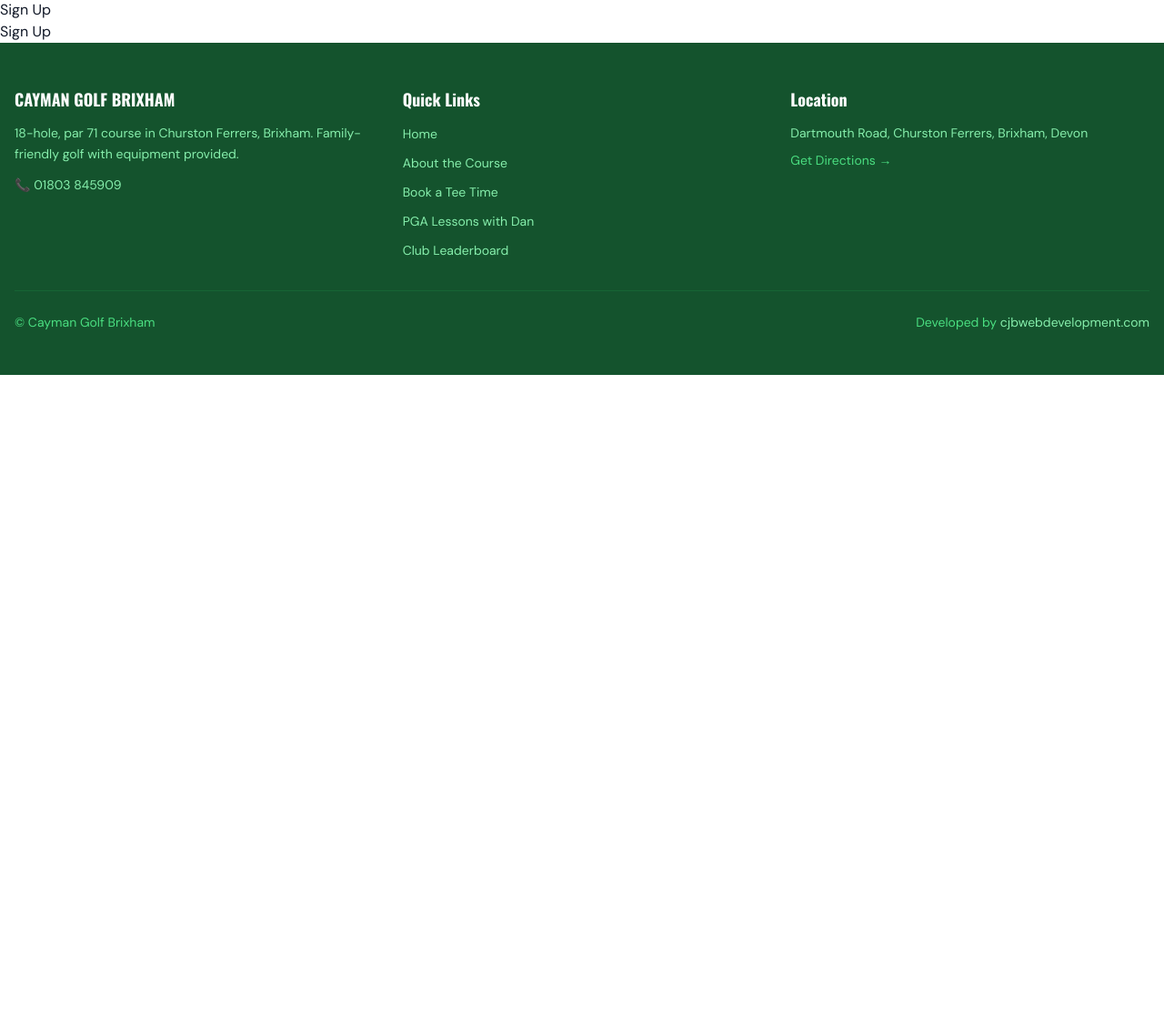
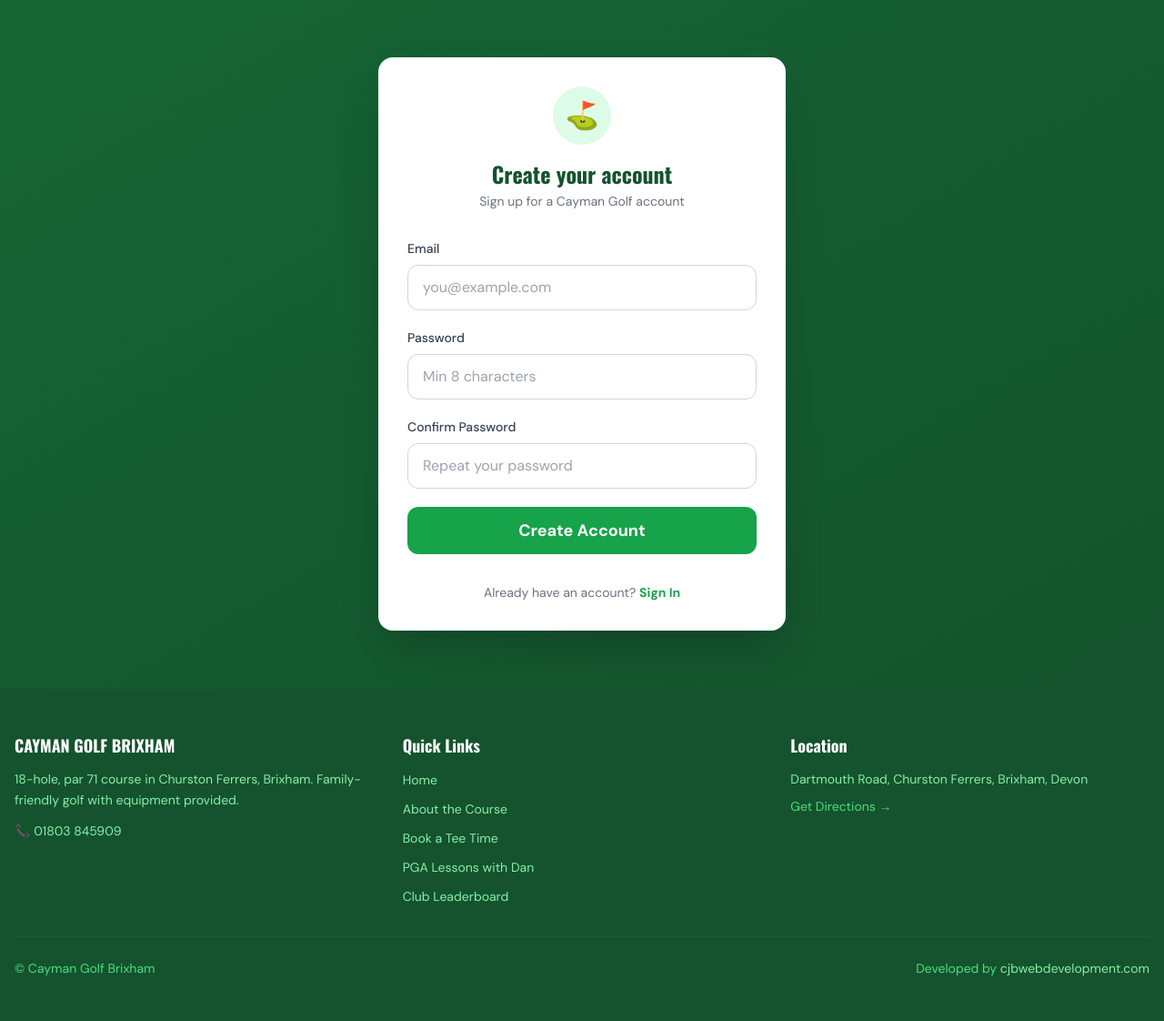
Before and after one commit to Cjbwebdev/caymengolf, a Django app: page /golfers/signup/ in a window 1280 px wide. Shown: the part 65-1187 px from the top of the page at 91% size. Before the commit the page ends 477 px from the top, so only its background shows below. Run offline with Django 5.2, Linux system fonts and the light colour scheme; some libraries are stand-ins or nearby versions.

Commit message:
fixed the look of the signup page and style so it matches the rest of the site

```diff
--- a/templates/registration/signup.html
+++ b/templates/registration/signup.html
@@ -1,14 +1,96 @@
 {% extends "base.html" %}
 {% load static %}
 
+{% block title %}Sign Up - Cayman Golf{% endblock %}
 
 {% block content %}
-<div class="container">
-    <h2>Sign Up</h2>
-    <form method="post">
+<section class="min-h-[80vh] flex items-center justify-center bg-gradient-to-br from-golf-800 to-golf-900 py-16">
+  <div class="max-w-md w-full mx-4">
+    <div class="bg-white rounded-2xl shadow-2xl p-8">
+      <div class="text-center mb-8">
+        <div class="w-16 h-16 bg-golf-100 rounded-full flex items-center justify-center mx-auto mb-4">
+          <span class="text-3xl">⛳</span>
+        </div>
+        <h1 class="font-display text-2xl font-bold text-golf-900">Create your account</h1>
+        <p class="text-gray-500 text-sm mt-1">Sign up for a Cayman Golf account</p>
+      </div>
+
+      {% if form.errors %}
+      <div class="bg-red-50 border border-red-200 text-red-700 px-4 py-3 rounded-lg mb-6 text-sm">
+        {% for field in form %}
+          {% for error in field.errors %}
+            <p>{{ error }}</p>
+          {% endfor %}
+        {% endfor %}
+        {% if form.non_field_errors %}
+          <p>{{ form.non_field_errors.0|default:"Please correct the errors below." }}</p>
+        {% endif %}
+      </div>
+      {% endif %}
+
+      <form method="post" class="space-y-5" novalidate>
         {% csrf_token %}
-        {{ form.as_p }}
-        <button type="submit" class="btn btn-primary">Sign Up</button>
-    </form>
-</div>
+
+        {# Email field (explicit) #}
+        <div>
+          <label class="block text-sm font-medium text-gray-700 mb-2" for="id_email">Email</label>
+          {% if form.email %}
+            {{ form.email.as_widget(attrs={
+              "class":"w-full px-4 py-3 border border-gray-300 rounded-xl focus:ring-2 focus:ring-golf-500 focus:border-golf-500 outline-none transition",
+              "placeholder":"you@example.com",
+              "id":"id_email"
+            }) }}
+          {% else %}
+            <input id="id_email" name="email" type="email" required
+              class="w-full px-4 py-3 border border-gray-300 rounded-xl focus:ring-2 focus:ring-golf-500 focus:border-golf-500 outline-none transition"
+              placeholder="you@example.com">
+          {% endif %}
+        </div>
+
+        {# Password1 field (explicit) #}
+        <div>
+          <label class="block text-sm font-medium text-gray-700 mb-2" for="id_password1">Password</label>
+          {% if form.password1 %}
+            {{ form.password1.as_widget(attrs={
+              "class":"w-full px-4 py-3 border border-gray-300 rounded-xl focus:ring-2 focus:ring-golf-500 focus:border-golf-500 outline-none transition",
+              "placeholder":"Min 8 characters",
+              "id":"id_password1"
+            }) }}
+          {% else %}
+            <input id="id_password1" name="password1" type="password" required minlength="8"
+              class="w-full px-4 py-3 border border-gray-300 rounded-xl focus:ring-2 focus:ring-golf-500 focus:border-golf-500 outline-none transition"
+              placeholder="Min 8 characters">
+          {% endif %}
+        </div>
+
+        {# Password2 field (explicit) #}
+        <div>
+          <label class="block text-sm font-medium text-gray-700 mb-2" for="id_password2">Confirm Password</label>
+          {% if form.password2 %}
+            {{ form.password2.as_widget(attrs={
+              "class":"w-full px-4 py-3 border border-gray-300 rounded-xl focus:ring-2 focus:ring-golf-500 focus:border-golf-500 outline-none transition",
+              "placeholder":"Repeat your password",
+              "id":"id_password2"
+            }) }}
+          {% else %}
+            <input id="id_password2" name="password2" type="password" required minlength="8"
+              class="w-full px-4 py-3 border border-gray-300 rounded-xl focus:ring-2 focus:ring-golf-500 focus:border-golf-500 outline-none transition"
+              placeholder="Repeat your password">
+          {% endif %}
+        </div>
+
+        <input type="hidden" name="next" value="{{ next|default:'/golfers/profile/' }}">
+
+        <button type="submit"
+          class="w-full bg-golf-600 hover:bg-golf-700 text-white font-bold py-3 rounded-xl transition text-lg">
+          Create Account
+        </button>
+      </form>
+
+      <div class="mt-8 text-center">
+        <p class="text-gray-500 text-sm">Already have an account? <a href="{% url 'login' %}" class="text-golf-600 font-bold hover:text-golf-700">Sign In</a></p>
+      </div>
+    </div>
+  </div>
+</section>
 {% endblock %}
```
Also changed, not shown: db.sqlite3.
